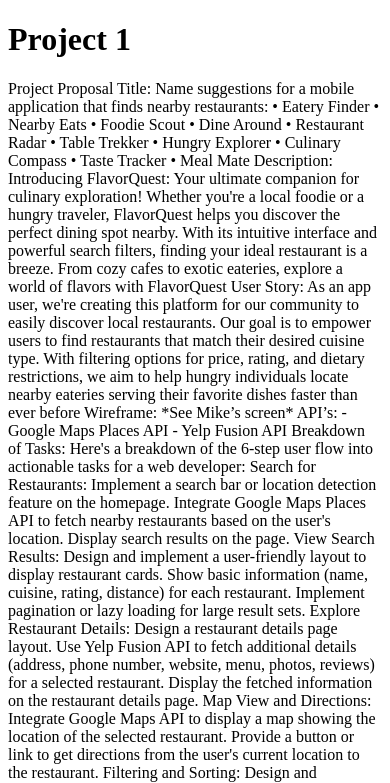
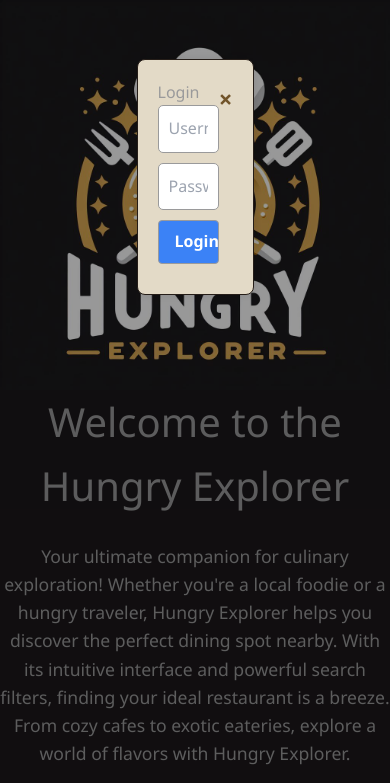
Before and after one commit to seanRoshan/Project1-Group3, a plain HTML site: page index.html in a window 390 px wide. Shown: the top 783 px of the page. Drawn offline with nearby package versions, Linux system fonts and the light colour scheme; some packages are replaced by stand-ins of ours.

Commit message:
added base codes for homepage

```diff
--- /dev/null
+++ b/assets/css/style.css
@@ -0,0 +1,118 @@
+:root {
+    /* Logo Colour Palette */
+    --beige: #E3DAC7;
+    --brown: #251D18;
+    --gray: #9A9A9B;
+    --warmBrown: #71542A;
+    --offBlack: #1C181B;
+}
+
+body {
+    font-family: 'Segoe UI', Tahoma, Verdana, sans-serif;
+    background-color: var(--offBlack);
+    color: var(--gray);
+    margin: 0;
+    padding: 0;
+    box-sizing: border-box;
+    line-height: 1.6;
+}
+
+h1 {
+    font-size: 2.5rem;
+    margin-bottom: 1.5rem;
+    color: var(--gray);
+    text-align: center;
+}
+
+p {
+    font-size: 1.1rem;
+    margin-bottom: 2rem;
+    color: var(--gray);
+    text-align: center;
+}
+
+img {
+    display: block;
+    margin: 0 auto;
+    max-width: 100%;
+    height: auto;
+}
+
+.modal {
+    display: none;
+    position: fixed;
+    z-index: 1;
+    left: 0;
+    top: 0;
+    width: 100%;
+    height: 100%;
+    overflow: auto;
+    background-color: rgba(0,0,0,0.4);
+}
+
+.modal-content {
+    background-color: var(--beige);
+    margin: 15% auto;
+    padding: 20px;
+    border: 1px solid var(--brown);
+    width: 30%;
+    border-radius: 8px;
+    box-shadow: 0 0 10px rgba(0, 0, 0, 0.1);
+}
+
+.close {
+    color: var(--warmBrown);
+    float: right;
+    font-size: 24px;
+    font-weight: bold;
+    cursor: pointer;
+}
+
+.close:hover,
+.close:focus {
+    color: var(--brown);
+    text-decoration: none;
+}
+
+#map {
+    height: 400px;
+    width: 100%;
+    border-radius: 8px;
+    box-shadow: 0 0 10px rgba(0, 0, 0, 0.1);
+}
+
+#restaurantList {
+    margin-top: 20px;
+    background-color: #fff;
+    border-radius: 8px;
+    padding: 20px;
+    box-shadow: 0 0 10px rgba(0, 0, 0, 0.1);
+}
+
+form {
+    display: flex;
+    flex-direction: column;
+    align-items: center;
+}
+
+input[type="text"],
+input[type="password"],
+button {
+    margin-bottom: 10px;
+    padding: 10px;
+    border: 1px solid var(--gray);
+    border-radius: 5px;
+    width: 100%;
+    max-width: 300px;
+}
+
+button {
+    background-color: var(--brown);
+    color: #fff;
+    cursor: pointer;
+    transition: background-color 0.3s ease;
+}
+
+button:hover {
+    background-color: var(--warmBrown);
+}
--- /dev/null
+++ b/assets/js/script.js
@@ -0,0 +1,84 @@
+document.addEventListener('DOMContentLoaded', function () {
+    var modal = document.getElementById('loginModal');
+    var closeButton = document.querySelector('.close');
+    var loginForm = document.getElementById('loginForm');
+
+    // Show modal
+    modal.style.display = 'block';
+
+    // Close modal when close button is clicked
+    closeButton.onclick = function () {
+      modal.style.display = 'none';
+    };
+
+    // Close modal when user clicks outside the modal
+    window.onclick = function (event) {
+      if (event.target == modal) {
+        modal.style.display = 'none';
+      }
+    };
+
+    // Handle form submission
+    loginForm.onsubmit = function (event) {
+      event.preventDefault(); // Prevent form from submitting
+
+      // Validate form (add your validation logic here)
+
+      // If form is valid, close the modal
+      modal.style.display = 'none';
+    };
+
+    // Location detection
+    navigator.geolocation.getCurrentPosition(function (position) {
+      var latitude = position.coords.latitude;
+      var longitude = position.coords.longitude;
+      console.log('Latitude: ' + latitude + ', Longitude: ' + longitude);
+
+      // Display loading indicator
+      var restaurantList = document.getElementById('restaurantList');
+      restaurantList.innerHTML = 'Loading...';
+
+      // Integrate Google Maps Places API
+      var map = new google.maps.Map(document.getElementById('map'), {
+        center: { lat: latitude, lng: longitude },
+        zoom: 15
+      });
+
+      var request = {
+        location: { lat: latitude, lng: longitude },
+        radius: '500',
+        type: ['restaurant']
+      };
+
+      var service = new google.maps.places.PlacesService(map);
+      service.nearbySearch(request, function (results, status) {
+        if (status === google.maps.places.PlacesServiceStatus.OK) {
+          restaurantList.innerHTML = ''; // Clear loading indicator
+          for (var i = 0; i < results.length; i++) {
+            var place = results[i];
+            console.log(place);
+
+            // Display restaurant details
+            var restaurantInfo = '<div class="restaurant"><h3>' + place.name + '</h3>';
+            if (place.rating) {
+              restaurantInfo += '<p>Rating: ' + place.rating + '</p>';
+            }
+            if (place.opening_hours && place.opening_hours.open_now) {
+              restaurantInfo += '<p>Open Now</p>';
+            } else {
+              restaurantInfo += '<p>Closed</p>';
+            }
+            if (place.vicinity) {
+              restaurantInfo += '<p>' + place.vicinity + '</p>';
+            }
+            restaurantInfo += '</div>';
+            restaurantList.innerHTML += restaurantInfo;
+          }
+        } else {
+          restaurantList.innerHTML = 'No restaurants found.';
+        }
+      });
+    }, function (error) {
+      console.error('Error getting location: ' + error.message);
+    });
+  });
--- a/index.html
+++ b/index.html
@@ -3,66 +3,33 @@
 <head>
     <meta charset="UTF-8">
     <meta name="viewport" content="width=device-width, initial-scale=1.0">
-    <title>Project 1</title>
+    <title>Hungry Explorer - Find local eateries effortlessly </title>
+    <!-- TAILWIND CSS -->
+    <link href="https://cdn.jsdelivr.net/npm/tailwindcss@2.2.19/dist/tailwind.min.css" rel="stylesheet">
+    <!-- OUR CSS -->
+    <link rel="stylesheet" href="./assets/css/style.css">
 </head>
 <body>
-    <h1>Project 1</h1>
+    <img src="./assets/images/HungryExplorerLogo.jpg" alt="Logo of 'Hungry Explorer' featuring a chefs hat, fork, knife, and a pretzel with a circular starry motif">
+    <h1>Welcome to the Hungry Explorer</h1>
+    <p>Your ultimate companion for culinary exploration! Whether you're a local foodie or a hungry traveler, Hungry Explorer helps you discover the perfect dining spot nearby. With its intuitive interface and powerful search filters, finding your ideal restaurant is a breeze. From cozy cafes to exotic eateries, explore a world of flavors with Hungry Explorer.</p>
 
-    <p>Project Proposal
-    Title: Name suggestions for a mobile application that finds nearby restaurants:
-    •	Eatery Finder
-    •	Nearby Eats
-    •	Foodie Scout
-    •	Dine Around
-    •	Restaurant Radar
-    •	Table Trekker
-    •	Hungry Explorer
-    •	Culinary Compass
-    •	Taste Tracker
-    •	Meal Mate
-    Description:  Introducing FlavorQuest: Your ultimate companion for culinary exploration! Whether you're a local foodie or a hungry traveler, FlavorQuest helps you discover the perfect dining spot nearby. With its intuitive interface and powerful search filters, finding your ideal restaurant is a breeze. From cozy cafes to exotic eateries, explore a world of flavors with FlavorQuest
+    <div id="loginModal" class="modal">
+        <div class="modal-content">
+            <span class="close">&times;</span>
+            <h2>Login</h2>
+            <form id="loginForm">
+                <input type="text" id="username" placeholder="Username" required>
+                <input type="password" id="password" placeholder="Password" required>
+                <button type="submit" class="bg-blue-500 hover:bg-blue-700 text-white font-bold py-2 px-4 rounded">Login</button>
+            </form>
+        </div>
+    </div>
 
-    User Story:
-    As an app user, we're creating this platform for our community to easily discover local restaurants. Our goal is to empower users to find restaurants that match their desired cuisine type. With filtering options for price, rating, and dietary restrictions, we aim to help hungry individuals locate nearby eateries serving their favorite dishes faster than ever before
+    <div id="map" class="h-64"></div>
+    <div id="restaurantList" class="mt-4"></div>
 
-    Wireframe:
-    *See Mike’s screen*
-
-    API’s:
-    - Google Maps Places API
-    - Yelp Fusion API
-
-    Breakdown of Tasks:
-
-    Here's a breakdown of the 6-step user flow into actionable tasks for a web developer:
-
-    Search for Restaurants:
-    Implement a search bar or location detection feature on the homepage.
-    Integrate Google Maps Places API to fetch nearby restaurants based on the user's location.
-    Display search results on the page.
-
-    View Search Results:
-    Design and implement a user-friendly layout to display restaurant cards.
-    Show basic information (name, cuisine, rating, distance) for each restaurant.
-    Implement pagination or lazy loading for large result sets.
-
-    Explore Restaurant Details:
-    Design a restaurant details page layout.
-    Use Yelp Fusion API to fetch additional details (address, phone number, website, menu, photos, reviews) for a selected restaurant.
-    Display the fetched information on the restaurant details page.
-
-    Map View and Directions:
-    Integrate Google Maps API to display a map showing the location of the selected restaurant.
-    Provide a button or link to get directions from the user's current location to the restaurant.
-
-    Filtering and Sorting:
-    Design and implement UI elements for filtering (cuisine type, price, rating) and sorting (distance, rating) search results.
-    Use JavaScript to dynamically update the displayed restaurant list based on the selected filters and sorting options.
-
-    Interaction and Feedback:
-    Implement user interaction features such as saving favorite restaurants, writing reviews, and managing reservations.
-    Provide a feedback form or mechanism for users to report issues or suggest improvements.
-    </p>
-
+  <script src="./assets/js/script.js"></script>
+  <script src="https://maps.googleapis.com/maps/api/js?key=AIzaSyBxWw3DSNZJTDbkBnPVZabPtuLWZAgpOcA&libraries=places"></script>
 </body>
 </html>
```
Also changed, not shown: assets/images/HungryExplorerLogo.jpg (added).
